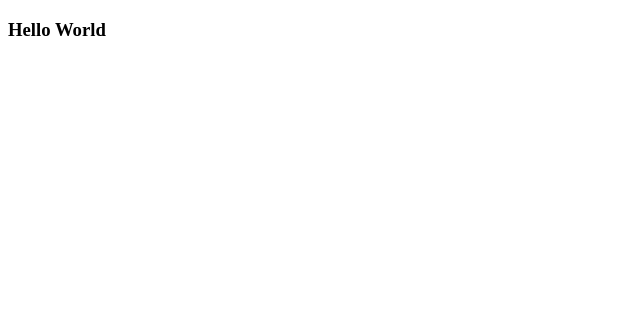
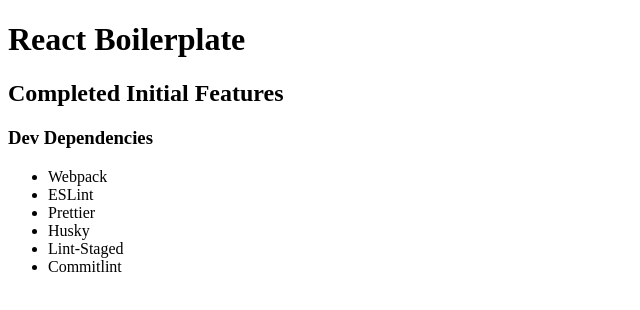
Before and after one commit to Kadus90/reactjs-boilerplate, a React app: page / in a window 1280 px wide. Shown: the top 310 px of the page, without its empty margins (0-640 px from the left). Built offline with nearby package versions, Linux system fonts and the light colour scheme.

Commit message:
feat: added list of features to App page

```diff
--- a/src/App.jsx
+++ b/src/App.jsx
@@ -1,11 +1,21 @@
 import React from 'react';
 
 function App() {
-    return (
-        <div className="App">
-            <h3>Hello World</h3>
-        </div>
-    )
-};
+  return (
+    <div className="App">
+      <h1>React Boilerplate</h1>
+      <h2>Completed Initial Features</h2>
+      <h3>Dev Dependencies</h3>
+      <ul>
+        <li>Webpack</li>
+        <li>ESLint</li>
+        <li>Prettier</li>
+        <li>Husky</li>
+        <li>Lint-Staged</li>
+        <li>Commitlint</li>
+      </ul>
+    </div>
+  );
+}
 
 export default App;
```
